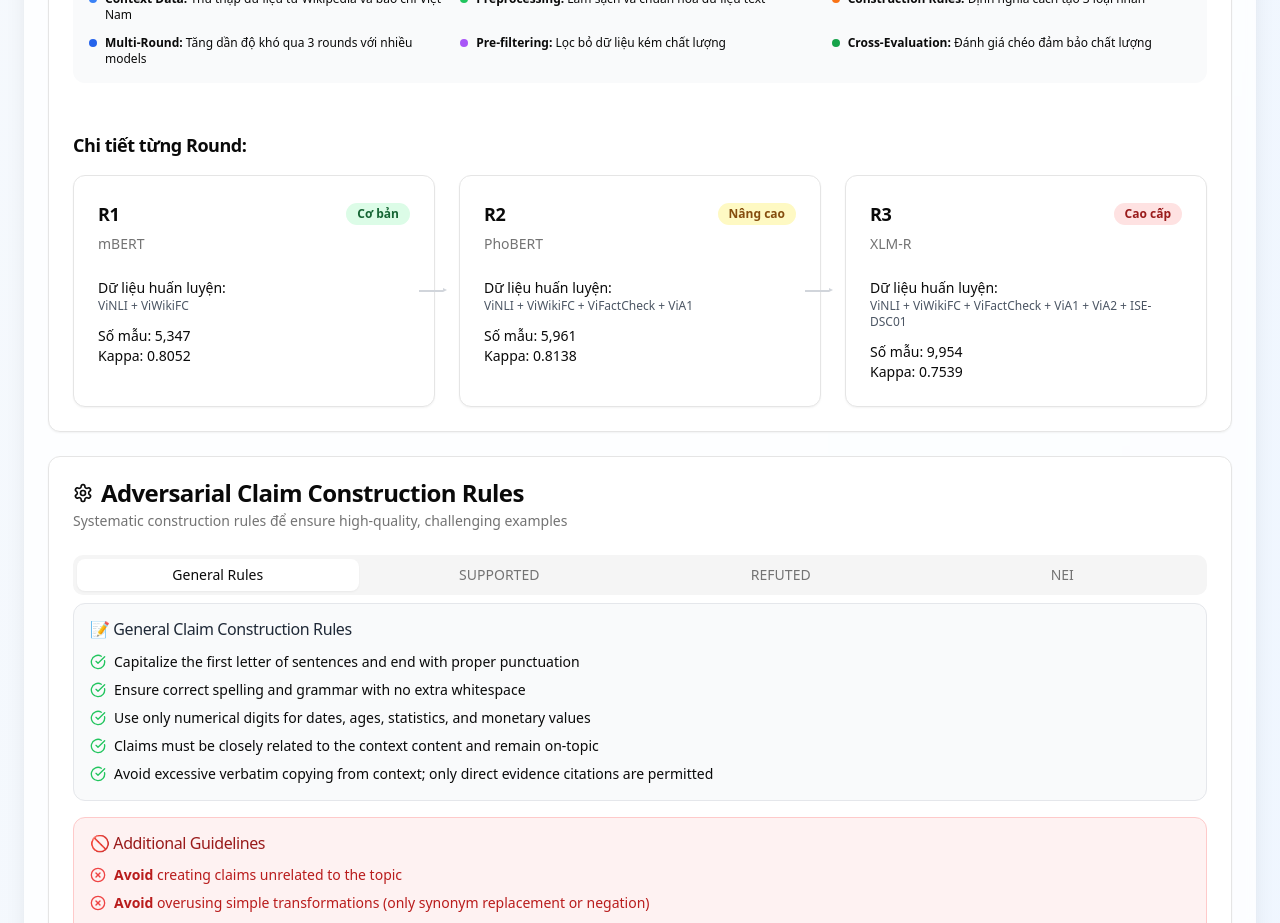
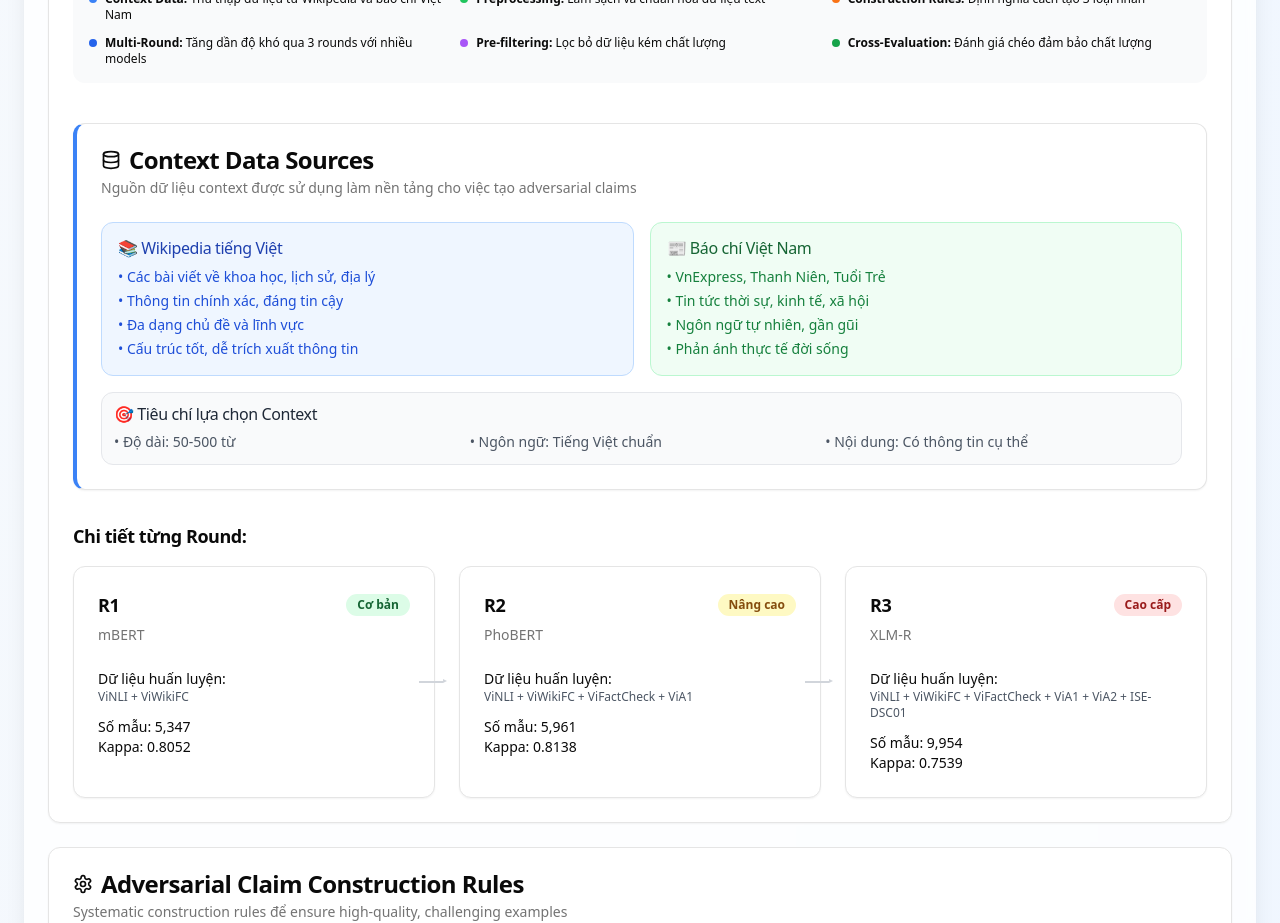
Before and after one commit to FOX2920/ViAdverNLI, a Next.js app: page / in a window 1280 px wide. Shown: the part 2520-3443 px from the top of the page. Built offline with nearby package versions, Linux system fonts and the light colour scheme.

Commit message:
\Add detailed Context Data Sources card in Quy trình Tạo Dữ liệu Đối kháng section - explains Wikipedia and news sources used"

```diff
--- a/components/overview-tab.tsx
+++ b/components/overview-tab.tsx
@@ -267,6 +267,53 @@ export function OverviewTab() {
           {/* Pipeline Diagram */}
           <PipelineDiagram />
 
+          {/* Context Data Sources */}
+          <div className="mt-6">
+            <Card className="border-l-4 border-l-blue-500">
+              <CardHeader>
+                <CardTitle className="flex items-center gap-2">
+                  <Database className="w-5 h-5" />
+                  Context Data Sources
+                </CardTitle>
+                <CardDescription>
+                  Nguồn dữ liệu context được sử dụng làm nền tảng cho việc tạo adversarial claims
+                </CardDescription>
+              </CardHeader>
+              <CardContent>
+                <div className="grid grid-cols-1 md:grid-cols-2 gap-4">
+                  <div className="p-4 bg-blue-50 border border-blue-200 rounded-lg">
+                    <h4 className="font-medium text-blue-800 mb-2">📚 Wikipedia tiếng Việt</h4>
+                    <ul className="text-sm text-blue-700 space-y-1">
+                      <li>• Các bài viết về khoa học, lịch sử, địa lý</li>
+                      <li>• Thông tin chính xác, đáng tin cậy</li>
+                      <li>• Đa dạng chủ đề và lĩnh vực</li>
+                      <li>• Cấu trúc tốt, dễ trích xuất thông tin</li>
+                    </ul>
+                  </div>
+
+                  <div className="p-4 bg-green-50 border border-green-200 rounded-lg">
+                    <h4 className="font-medium text-green-800 mb-2">📰 Báo chí Việt Nam</h4>
+                    <ul className="text-sm text-green-700 space-y-1">
+                      <li>• VnExpress, Thanh Niên, Tuổi Trẻ</li>
+                      <li>• Tin tức thời sự, kinh tế, xã hội</li>
+                      <li>• Ngôn ngữ tự nhiên, gần gũi</li>
+                      <li>• Phản ánh thực tế đời sống</li>
+                    </ul>
+                  </div>
+                </div>
+
+                <div className="mt-4 p-3 bg-gray-50 border border-gray-200 rounded-lg">
+                  <h4 className="font-medium text-gray-800 mb-2">🎯 Tiêu chí lựa chọn Context</h4>
+                  <div className="grid grid-cols-1 md:grid-cols-3 gap-3 text-sm text-gray-600">
+                    <div>• Độ dài: 50-500 từ</div>
+                    <div>• Ngôn ngữ: Tiếng Việt chuẩn</div>
+                    <div>• Nội dung: Có thông tin cụ thể</div>
+                  </div>
+                </div>
+              </CardContent>
+            </Card>
+          </div>
+
           {/* Round Details */}
           <div className="mt-8">
             <h3 className="text-lg font-semibold mb-4">Chi tiết từng Round:</h3>
```
